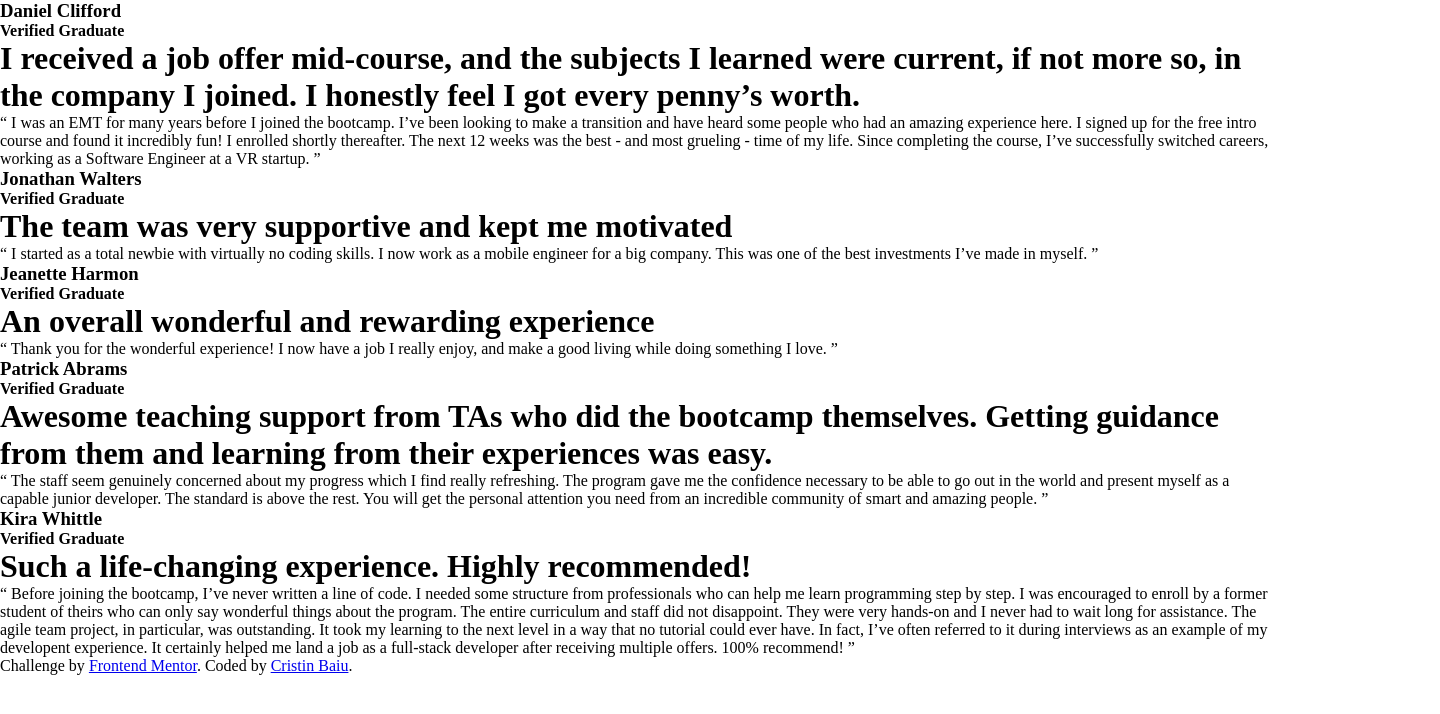
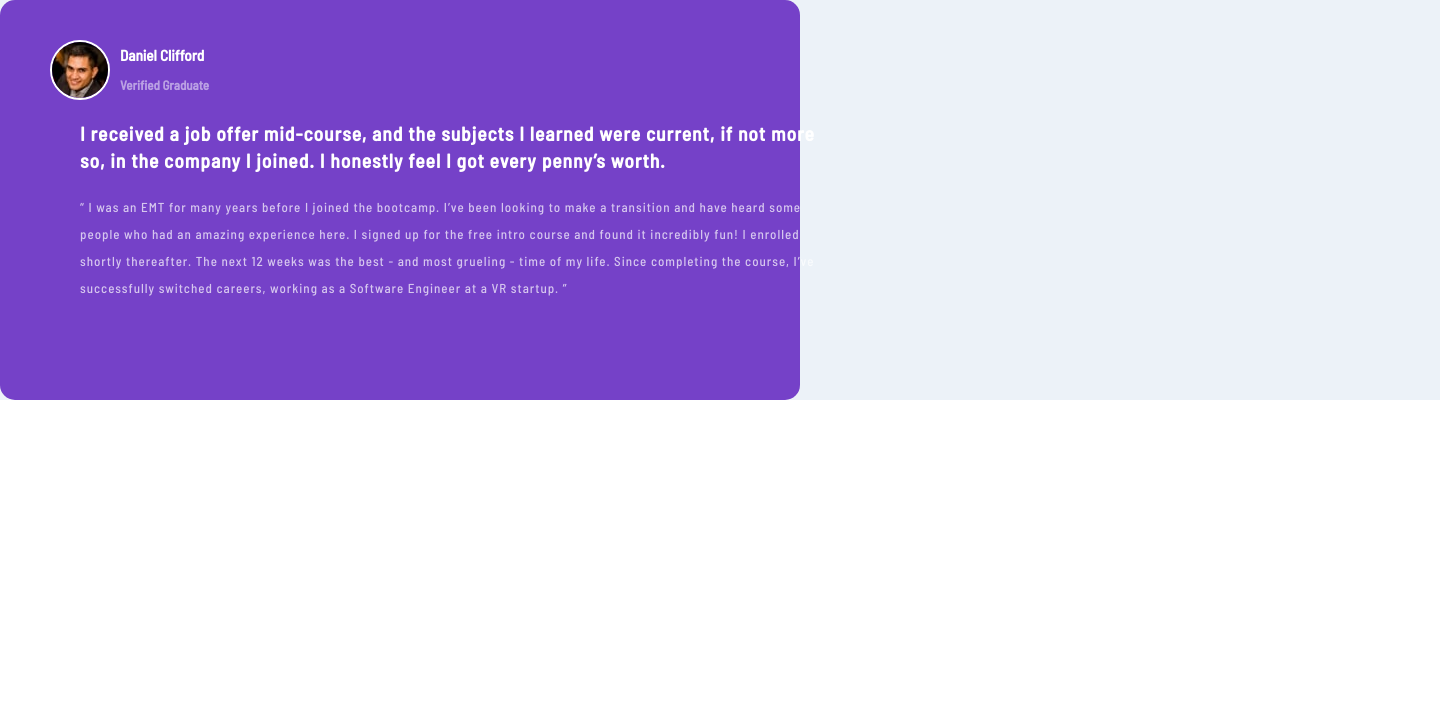
Before and after one commit to FineLine01/testimonial-grid-frontendmentor-challange, a plain HTML site: page testimonials-grid-section-main/testimonials-grid-section-main/index.html in a window 1280 px wide. Shown: the whole page, 1440 px wide, since content can reach past the window. Drawn offline with Linux system fonts and the light colour scheme; a web font is replaced by a local one.

Commit message:
css-styling

```diff
--- a/testimonials-grid-section-main/css/style.css
+++ b/testimonials-grid-section-main/css/style.css
@@ -1,4 +1,3 @@
-@import url(https://fonts.google.com/specimen/Barlow+Semi+Condensed);
 
 * {
     margin: 0;
@@ -15,3 +14,68 @@
 --Lightgray: hsl(0, 0%, 81%);
 --Lightgrayishblue: hsl(210, 46%, 95%);
 }
+
+body {
+    font-family: 'Barlow Semi Condensed', sans-serif;
+    overflow: none;
+    width: var(--Desktop);
+}
+
+.t-container {
+    background-color: var(--Lightgrayishblue);
+}
+
+.daniel-c {
+    border-radius: 15px;
+    width: 800px;
+    height: 400px;
+    background-color: var(--Moderateviolet);
+    color: var(--White);
+    font-size: 13px;
+}
+
+.daniel-c > h4 {
+    line-height: 30px;
+    position: relative;
+    top: 40px;
+    left: 120px;
+    opacity: 0.5;
+}
+
+
+.daniel-c > h3 {
+    line-height: 30px;
+    position: relative;
+    top: 40px;
+    left: 120px;
+}
+
+.daniel-c > h2 {
+    line-height: 27px;
+    letter-spacing: 1px;
+    width: 750px;
+    position: relative;
+    top: 60px;
+    left: 80px;
+}
+
+
+.daniel-c > p {
+    line-height: 27px;
+    letter-spacing: 1px;
+    width: 750px;
+    position: relative;
+    top: 80px;
+    left: 80px;
+    opacity: 0.7;
+}
+
+
+
+#daniel-img {
+    position: absolute;
+    top: 40px;
+    left: 50px;
+    border-radius: 50px;
+    border: 2px solid white;
+}
--- a/testimonials-grid-section-main/testimonials-grid-section-main/index.html
+++ b/testimonials-grid-section-main/testimonials-grid-section-main/index.html
@@ -10,19 +10,24 @@
 
   <link rel="stylesheet" href="/testimonials-grid-section-main/css/style.css">
 
+  <link rel="preconnect" href="https://fonts.googleapis.com">
+  <link rel="preconnect" href="https://fonts.gstatic.com" crossorigin>
+  <link href="https://fonts.googleapis.com/css2?family=Barlow+Semi+Condensed:wght@500&display=swap" rel="stylesheet">
+
 </head>
 <body>
 
 <div class="t-container">
 
   <div class="daniel-c">
-  <h3>Daniel Clifford</h1>
-  <h4>Verified Graduate</h2>
+    <img src="/testimonials-grid-section-main/testimonials-grid-section-main/images/image-daniel.jpg" alt="Daniel Clifford" id="daniel-img">
+  <h3 class="txt">Daniel Clifford</h1>
+  <h4 class="txt">Verified Graduate</h2>
 
-  <h1>I received a job offer mid-course, and the subjects I learned were current, if not more so,
-  in the company I joined. I honestly feel I got every penny’s worth.</h1>
+  <h2 class="txt">I received a job offer mid-course, and the subjects I learned were current, if not more so,
+  in the company I joined. I honestly feel I got every penny’s worth.</h2>
 
-  <p> “ I was an EMT for many years before I joined the bootcamp. I’ve been looking to make a
+  <p class="txt"> “ I was an EMT for many years before I joined the bootcamp. I’ve been looking to make a
   transition and have heard some people who had an amazing experience here. I signed up
   for the free intro course and found it incredibly fun! I enrolled shortly thereafter.
   The next 12 weeks was the best - and most grueling - time of my life. Since completing
@@ -30,7 +35,9 @@
 
 </div>
 
+<!--
 <div class="jonathan-w">
+
   <h3>Jonathan Walters</h3>
   <h4>Verified Graduate</h4>
 
@@ -89,5 +96,6 @@
     Challenge by <a href="https://www.frontendmentor.io?ref=challenge" target="_blank">Frontend Mentor</a>.
     Coded by <a href="#">Cristin Baiu</a>.
   </div>
+  -->
 </body>
 </html>
```
